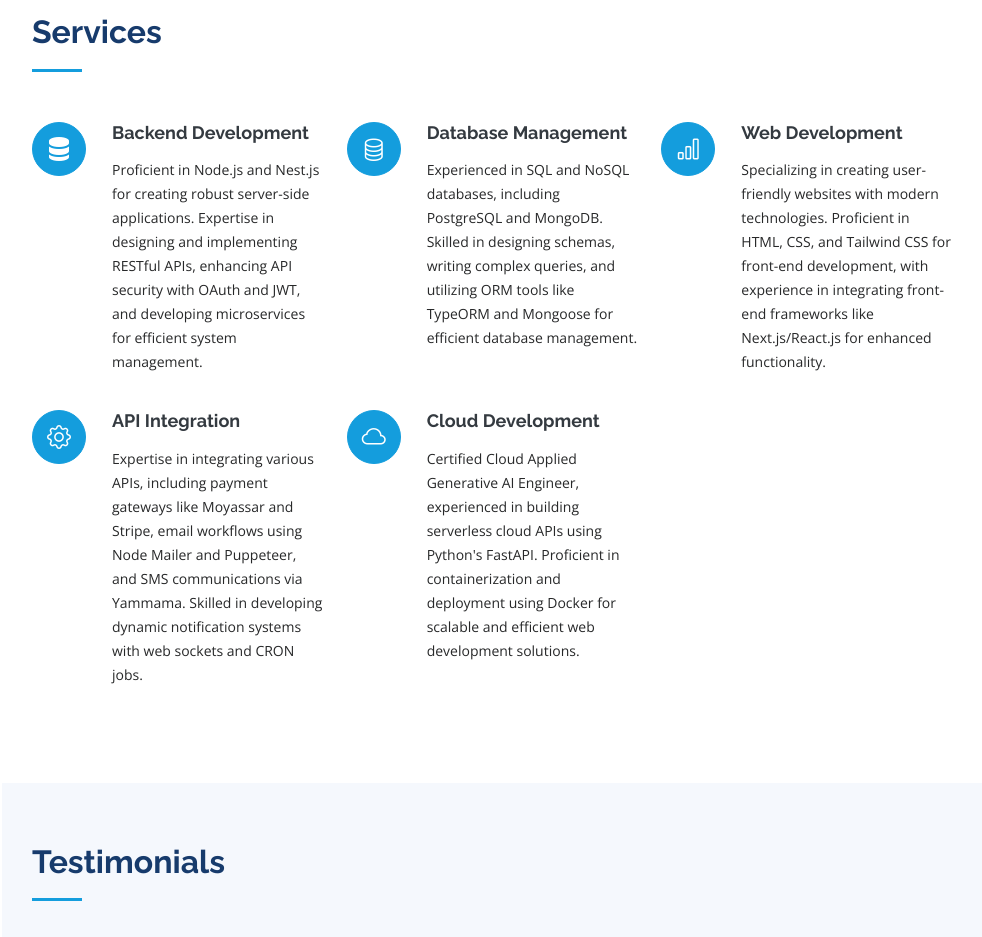
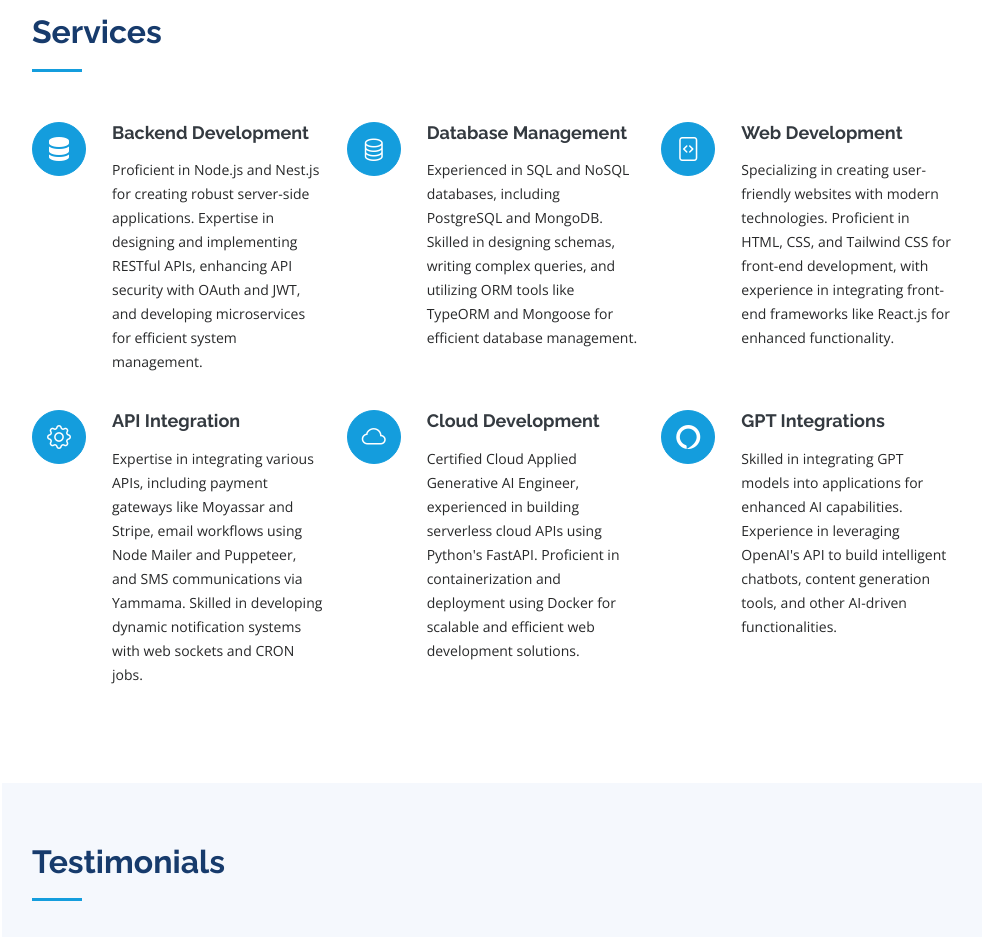
Before and after one commit to Ghulam-Ghaus/resume, a plain HTML site: page index.html in a window 1280 px wide. Shown: the part 3740-4677 px from the top of the page, without its empty margins (298-1280 px from the left). Drawn offline with nearby package versions, Linux system fonts and the light colour scheme.

Commit message:
Development

```diff
--- a/index.html
+++ b/index.html
@@ -615,10 +615,10 @@
         </p>
       </div>
       <div class="col-lg-4 col-md-6 icon-box" data-aos="fade-up" data-aos-delay="200">
-        <div class="icon"><i class="bi bi-bar-chart"></i></div>
+        <div class="icon"><i class="bi bi-file-code"></i></div>
         <h4 class="title"><a href="#">Web Development</a></h4>
         <p class="description">
-          Specializing in creating user-friendly websites with modern technologies. Proficient in HTML, CSS, and Tailwind CSS for front-end development, with experience in integrating front-end frameworks like Next.js/React.js for enhanced functionality.
+          Specializing in creating user-friendly websites with modern technologies. Proficient in HTML, CSS, and Tailwind CSS for front-end development, with experience in integrating front-end frameworks like React.js for enhanced functionality.
         </p>
       </div>
       <div class="col-lg-4 col-md-6 icon-box" data-aos="fade-up" data-aos-delay="300">
@@ -633,6 +633,13 @@
         <h4 class="title"><a href="#">Cloud Development</a></h4>
         <p class="description">
           Certified Cloud Applied Generative AI Engineer, experienced in building serverless cloud APIs using Python's FastAPI. Proficient in containerization and deployment using Docker for scalable and efficient web development solutions.
+        </p>
+      </div>
+      <div class="col-lg-4 col-md-6 icon-box" data-aos="fade-up" data-aos-delay="500">
+        <div class="icon"><i class="bi bi-alexa"></i></div>
+        <h4 class="title"><a href="#">GPT Integrations</a></h4>
+        <p class="description">
+          Skilled in integrating GPT models into applications for enhanced AI capabilities. Experience in leveraging OpenAI's API to build intelligent chatbots, content generation tools, and other AI-driven functionalities.
         </p>
       </div>
     </div>
```
